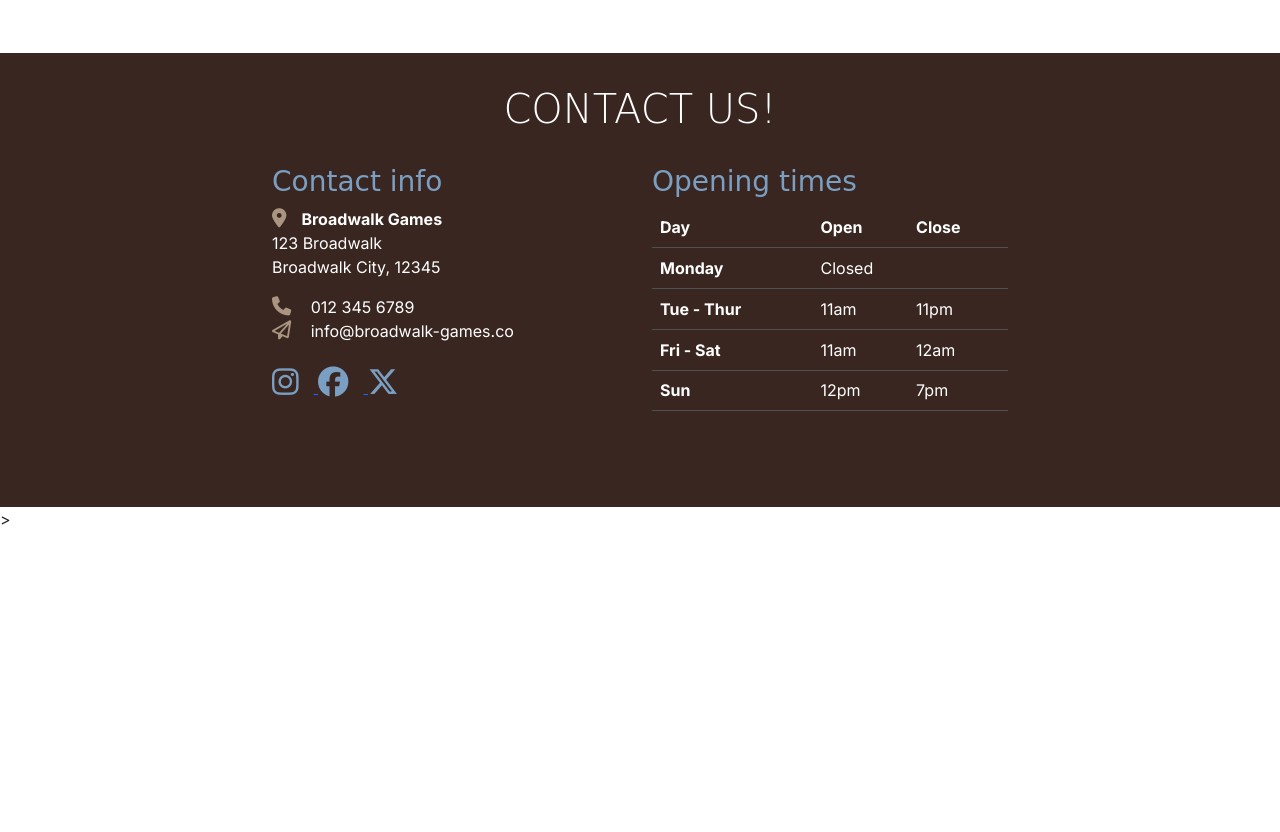
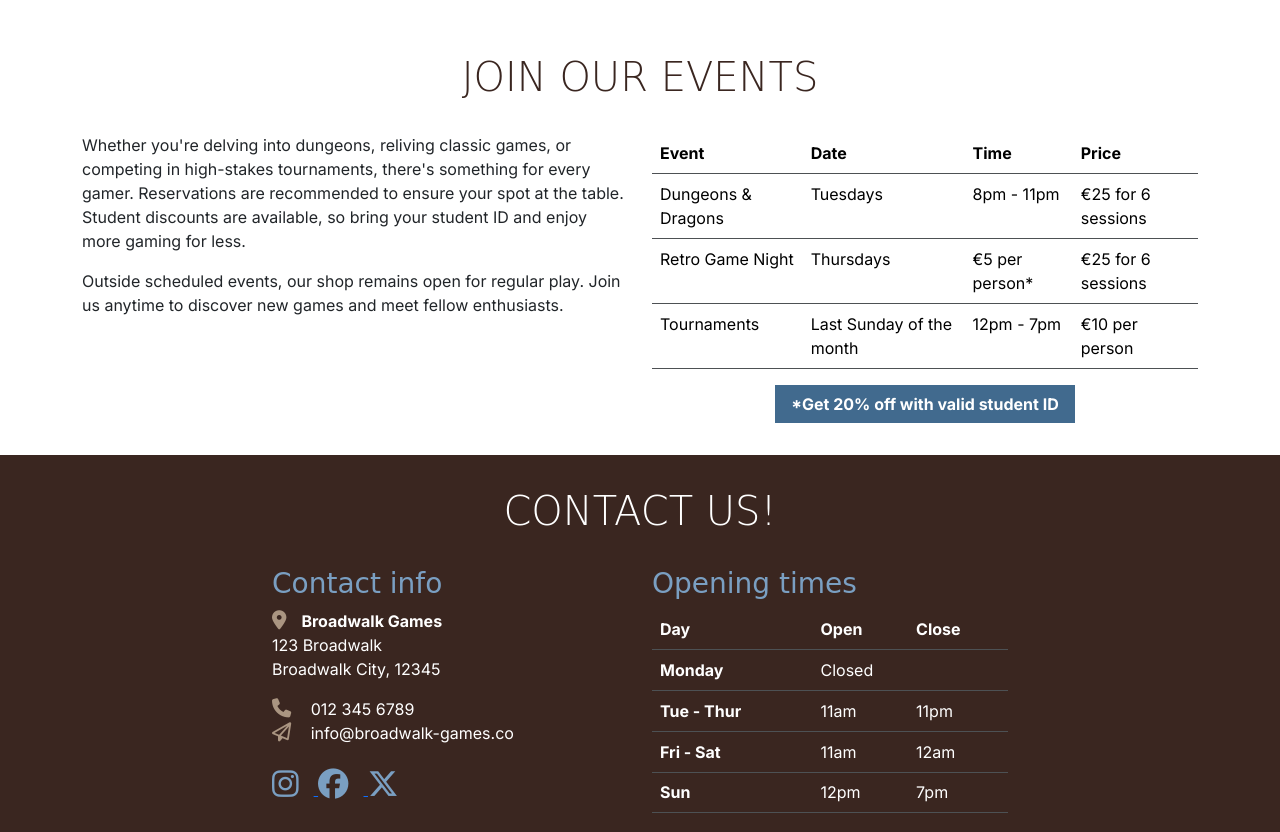
Before and after one commit to Abdishakur05/boardwalk-games, a plain HTML site: page index.html in a window 1280 px wide. Shown: the part 1120-1952 px from the top of the page. Before the commit the page ends 1651 px from the top, so only its background shows below. Drawn offline with nearby package versions, Linux system fonts and the light colour scheme; a web font is replaced by a local one.

Commit message:
Add events page

```diff
--- a/assets/style/style.css
+++ b/assets/style/style.css
@@ -131,6 +131,23 @@ h2{
     background-color: transparent;
 }
 
+main .table-dark * {
+    background-color: transparent;
+    color: black;
+}
+
+#events button{
+    width: 95%;
+    border-radius: 0;
+    background-color: var(--highlight-color);
+    border: 1px solid var(--highlight-color);
+
+}
+
+
+
+
+
 /*
 .container,
 .row{
@@ -156,6 +173,13 @@ h2{
     #Favourites .card-body{
         min-height: 311.06px;
     }
+
+    #events button{
+        width: 300px;
+
+    }
+
+
 }
 
 /* Large devices (small laptops, 992px and up)*/
--- a/index.html
+++ b/index.html
@@ -41,6 +41,9 @@
                     </li>
                     <li class="nav-item">
                         <a class="nav-link" href="#">Services</a>
+                    </li>
+                    <li class="nav-item">
+                        <a class="nav-link" href="#events">Events</a>
                     </li>
                     <li class="nav-item">
                         <a class="nav-link" href="game-library.html">Games</a>
@@ -188,6 +191,77 @@
 
             </div>
         </section>
+
+        <!--Events-->
+
+        <section id="events" class="container section">
+            <div class="row">
+                <div class="col-12 text-center">
+                    <h2 class="display-6">Join Our Events</h2>
+                </div>
+                <div class="col-12 col-lg-6">
+                    <p>Whether you're delving into dungeons, reliving classic games, or competing in high-stakes tournaments, there's something for every gamer. Reservations are recommended to ensure your spot at the table. Student discounts are available,
+                        so bring your student ID and enjoy more gaming for less.</p>
+
+                        <p>
+                            Outside scheduled events, our shop remains open for regular play.
+                            Join us anytime to discover new games and meet fellow enthusiasts.
+                        </p>
+                </div>
+
+
+
+
+                <div class="col-12 col-lg-6">
+                    <table class="table table-dark table-hover">
+                        <thead>
+                          <tr>
+                            <th scope="col">Event</th>
+                            <th scope="col">Date</th>
+                            <th scope="col">Time</th>
+                            <th scope="col">Price</th>
+                          </tr>
+                        </thead>
+                        <tbody>
+                          <tr>
+
+                            <td>Dungeons & Dragons</td>
+                            <td>Tuesdays</td>
+                            <td>8pm - 11pm</td>
+                            <td>€25 for 6 sessions</td>
+                          </tr>
+                          <tr>
+                            <td>Retro Game Night</td>
+                            <td>Thursdays</td>
+                            <td>€5 per person*</td>
+                            <td>€25 for 6 sessions</td>
+                          </tr>
+                          <tr>
+                            <td>Tournaments</td>
+                            <td>Last Sunday of the month</td>
+                            <td>12pm - 7pm</td>
+                            <td>€10 per person</td>
+                         </tr>
+
+                        </tbody>
+                    </table>
+                    <div>
+                        <div class="row justify-content-center">
+                            <button  class="btn btn-primary" type="submit"><strong>*Get 20% off with valid student ID</strong></button>
+                        </div>
+
+                    </div>
+
+
+
+                </div>
+
+
+
+            </div>
+
+            </div>
+        </section>
     </main>
 
 
```
Also changed, not shown: booking.html (+3 -0 lines), game-library.html (+3 -0 lines), success.html (+3 -0 lines).
